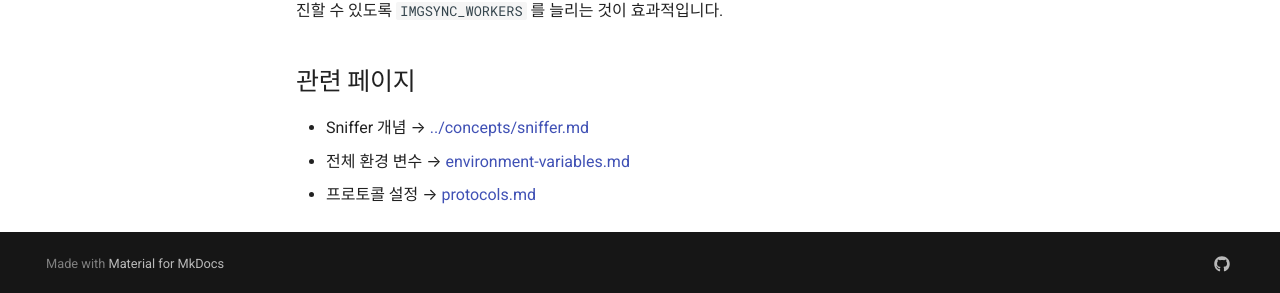
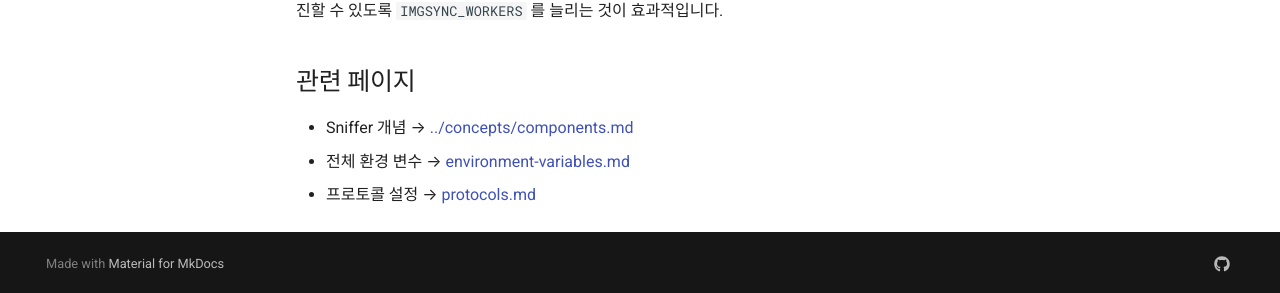
Before and after one commit to nineking424/imgsync, an MkDocs documentation site: the page built from docs/configuration/sniffer.md, in a window 1280 px wide and 900 px high, scrolled down 1813 px. Shown: the part 604-897 px from the top of the window. Built offline with MkDocs 1.6.1 and Material for MkDocs 9.7.7, drawn with Linux system fonts in a browser that asks for light colours; comment, search, counter and statistics services are not loaded.

Commit message:
docs(site): unblock --strict — fix sniffer cross-link and Korean toc slugs
- configuration/sniffer.md: link to concepts/components.md (concepts/sniffer.md
  doesn't exist; the Sniffer section lives inside the Components page).
- mkdocs.yml: add pymdownx.slugs.slugify to toc so Korean headings produce
  predictable anchors (default toc extension fell back to numeric IDs).

Co-Authored-By: Claude Opus 4.7 <noreply@anthropic.com>

```diff
--- a/docs/configuration/sniffer.md
+++ b/docs/configuration/sniffer.md
@@ -90,6 +90,6 @@ sniffer:
 
 ## 관련 페이지
 
-- Sniffer 개념 → [../concepts/sniffer.md](../concepts/sniffer.md)
+- Sniffer 개념 → [../concepts/components.md](../concepts/components.md)
 - 전체 환경 변수 → [environment-variables.md](environment-variables.md)
 - 프로토콜 설정 → [protocols.md](protocols.md)
--- a/mkdocs.yml
+++ b/mkdocs.yml
@@ -67,6 +67,7 @@ markdown_extensions:
   - toc:
       permalink: true
       toc_depth: 3
+      slugify: !!python/object/apply:pymdownx.slugs.slugify {kwds: {case: lower}}
   - pymdownx.details
   - pymdownx.superfences:
       custom_fences:
```
